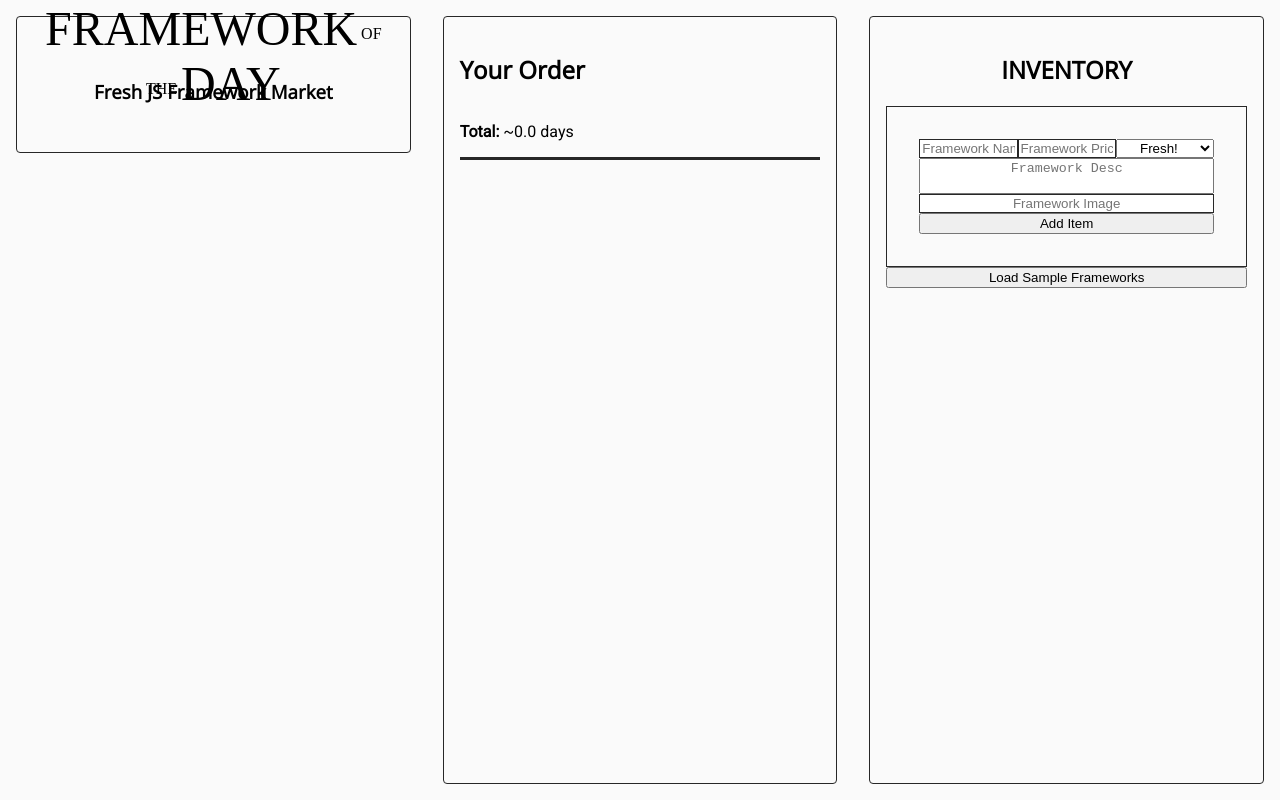
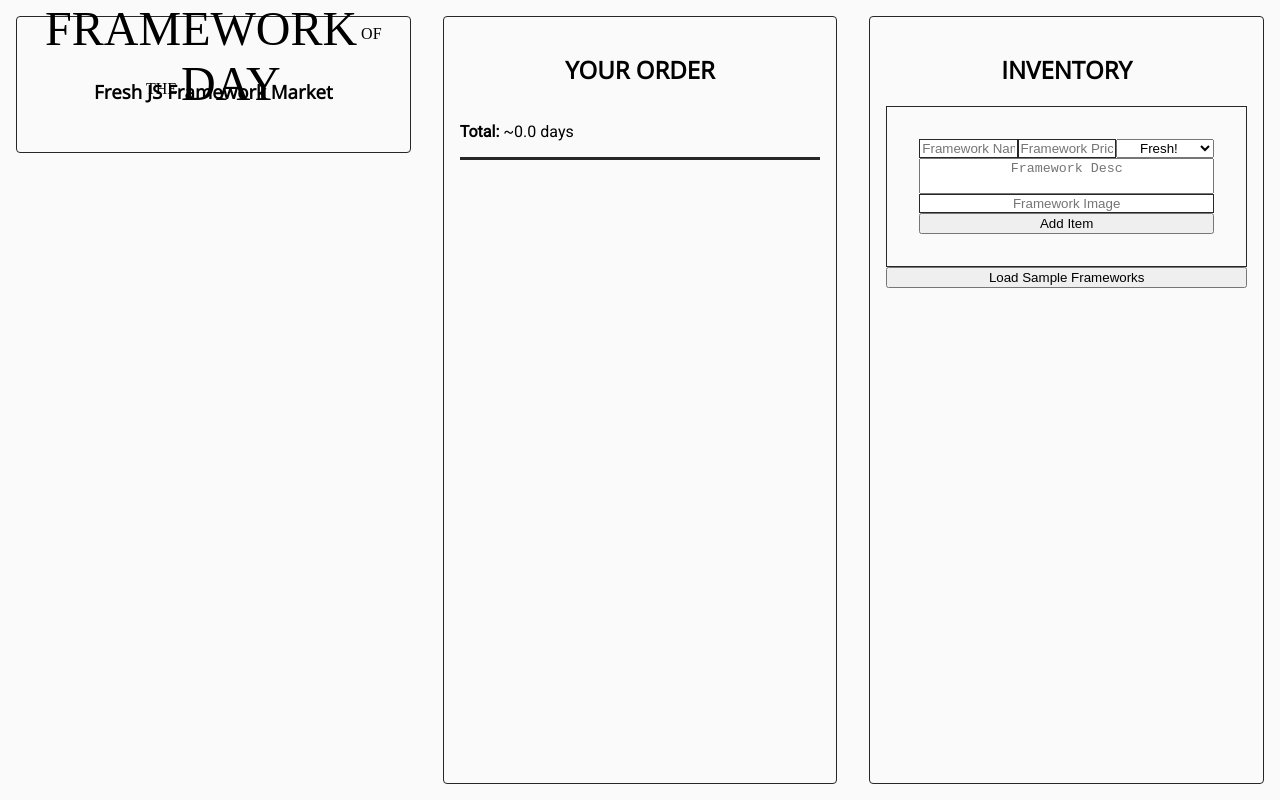
Before and after one commit to spences10/framework-of-the-day, a Next.js app: page / in a window 1280 px wide. Built offline with nearby package versions, Linux system fonts and the light colour scheme; a web font is replaced by a local one.

Commit message:
style order title

```diff
--- a/components/Order.js
+++ b/components/Order.js
@@ -12,7 +12,10 @@ const OrderWrapper = styled.div`
   border-radius: 4px;
 `
 
-const OrderTitle = styled.h2``
+const OrderTitle = styled.h2`
+  text-align: center;
+  text-transform: uppercase;
+`
 
 const OrderList = styled.ul`
   margin: 0rem;
```
